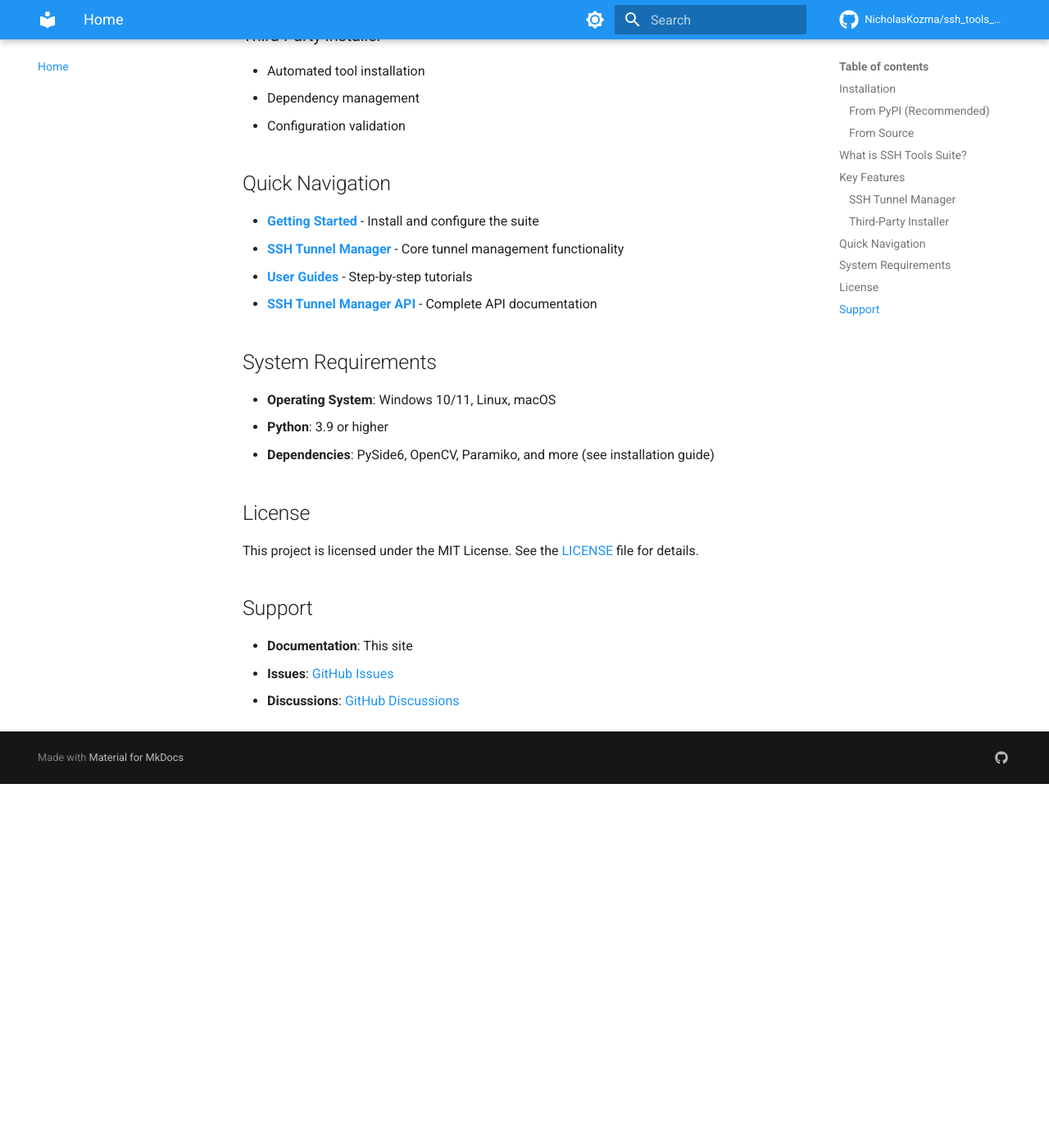
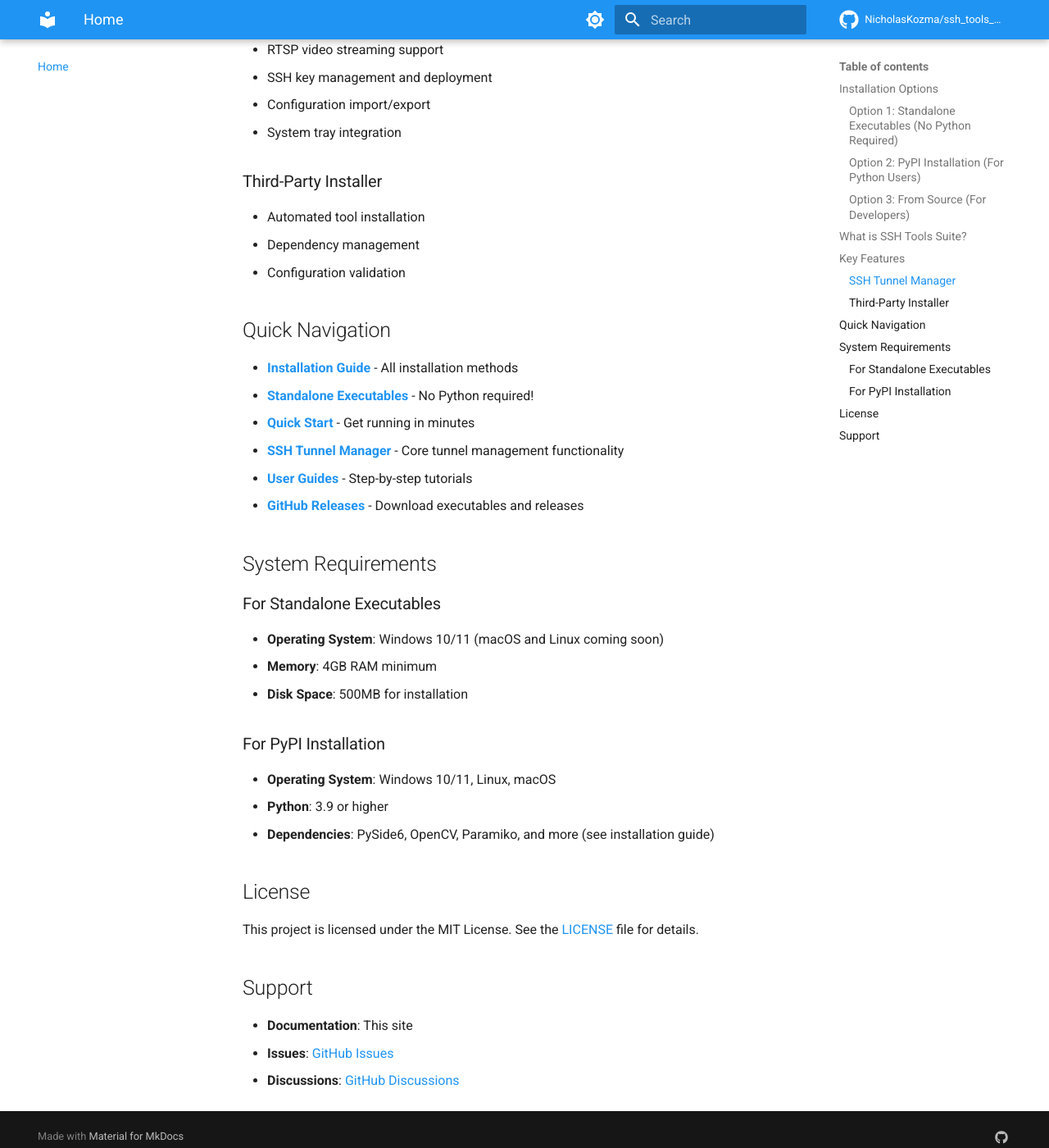
Before and after one commit to NicholasKozma/ssh_tools_suite, an MkDocs documentation site: the page built from docs/index.md, in a window 1280 px wide and 1400 px high, scrolled down 1283 px. Shown: the whole window at 82% size. Built offline with MkDocs 1.6.1 and Material for MkDocs 9.7.7, drawn with Linux system fonts in a browser that asks for light colours; comment, search, counter and statistics services are not loaded; the version menu is left out; before the commit the page ends 2239 px from its top, so only the background shows below that; some of the changed text lies outside the part shown.

Commit message:
docs: enhance installation documentation for standalone executables and update navigation

````diff
--- a/docs/index.md
+++ b/docs/index.md
@@ -1,20 +1,27 @@
 # SSH Tools Suite Documentation
 
-[![PyPI version](https://img.shields.io/pypi/v/ssh-tools-suite.svg)](https://pypi.org/project/ssh-tools-suite/)
+[![PyPI version](https://badge.fury.io/py/ssh-tools-suite.svg)](https://badge.fury.io/py/ssh-tools-suite)
 [![PyPI - Downloads](https://img.shields.io/pypi/dm/ssh-tools-suite)](https://pypi.org/project/ssh-tools-suite/)
+[![GitHub Release](https://img.shields.io/github/v/release/NicholasKozma/ssh_tools_suite)](https://github.com/NicholasKozma/ssh_tools_suite/releases)
 [![Python Version](https://img.shields.io/badge/python-3.9+-blue.svg)](https://python.org)
 [![License](https://img.shields.io/badge/license-MIT-green.svg)](https://github.com/NicholasKozma/ssh_tools_suite/blob/main/LICENSE)
 
 Welcome to the SSH Tools Suite documentation! This comprehensive toolkit provides powerful SSH tunnel management capabilities and third-party software installation utilities.
 
-## Installation
+## Installation Options
 
-### From PyPI (Recommended)
+### Option 1: Standalone Executables (No Python Required)
+Download pre-built executables from [**GitHub Releases**](https://github.com/NicholasKozma/ssh_tools_suite/releases):
+
+- **Windows**: `SSH-Tunnel-Manager-v*.*.*.zip` - Fast startup, no dependencies
+- **Benefits**: ⚡ 2-3 second startup, 🚀 portable, 🔒 all dependencies included
+
+### Option 2: PyPI Installation (For Python Users)
 ```bash
 pip install ssh-tools-suite
 ```
 
-### From Source
+### Option 3: From Source (For Developers)
 ```bash
 git clone https://github.com/NicholasKozma/ssh_tools_suite.git
 cd ssh_tools_suite
@@ -48,13 +55,21 @@ SSH Tools Suite is a professional-grade application suite designed for:
 
 ## Quick Navigation
 
-- **[Getting Started](getting-started/installation.md)** - Install and configure the suite
+- **[Installation Guide](getting-started/installation.md)** - All installation methods
+- **[Standalone Executables](getting-started/executable-installation.md)** - No Python required!
+- **[Quick Start](getting-started/quick-start.md)** - Get running in minutes
 - **[SSH Tunnel Manager](ssh-tunnel-manager/overview.md)** - Core tunnel management functionality
 - **[User Guides](guides/creating-tunnels.md)** - Step-by-step tutorials
-- **[SSH Tunnel Manager API](ssh-tunnel-manager/api-reference.md)** - Complete API documentation
+- **[GitHub Releases](https://github.com/NicholasKozma/ssh_tools_suite/releases)** - Download executables and releases
 
 ## System Requirements
 
+### For Standalone Executables
+- **Operating System**: Windows 10/11 (macOS and Linux coming soon)
+- **Memory**: 4GB RAM minimum
+- **Disk Space**: 500MB for installation
+
+### For PyPI Installation
 - **Operating System**: Windows 10/11, Linux, macOS
 - **Python**: 3.9 or higher
 - **Dependencies**: PySide6, OpenCV, Paramiko, and more (see installation guide)
--- a/mkdocs.yml
+++ b/mkdocs.yml
@@ -82,6 +82,7 @@ nav:
   - Home: index.md
   - Getting Started:
     - Installation: getting-started/installation.md
+    - Standalone Executables: getting-started/executable-installation.md
     - Quick Start: getting-started/quick-start.md
     - Configuration: getting-started/configuration.md
   - SSH Tunnel Manager:
````
Also changed, not shown: README.md (+58 -4 lines), docs/getting-started/executable-installation.md (added, +236 -0 lines), docs/getting-started/quick-start.md (+23 -5 lines).
